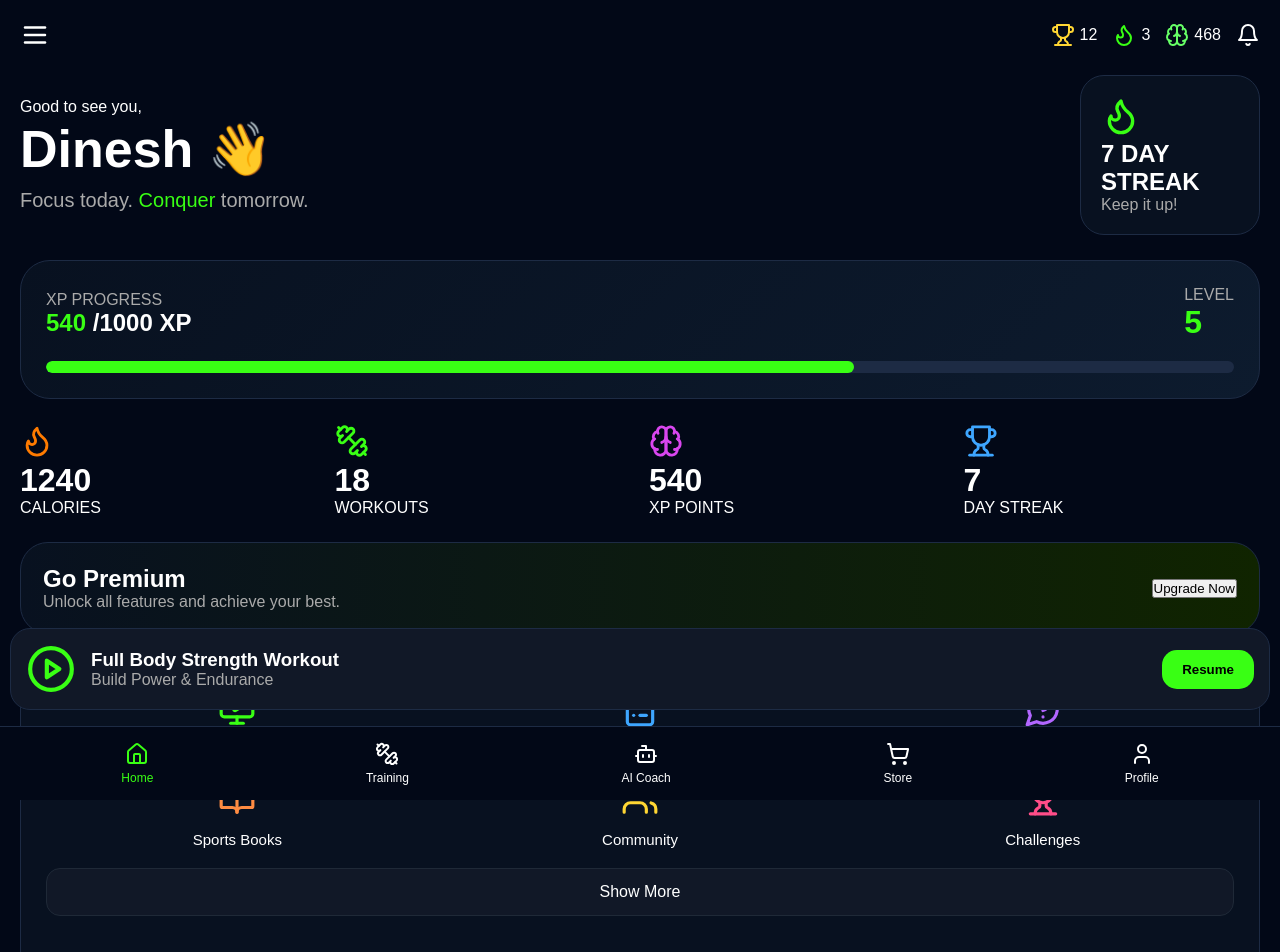
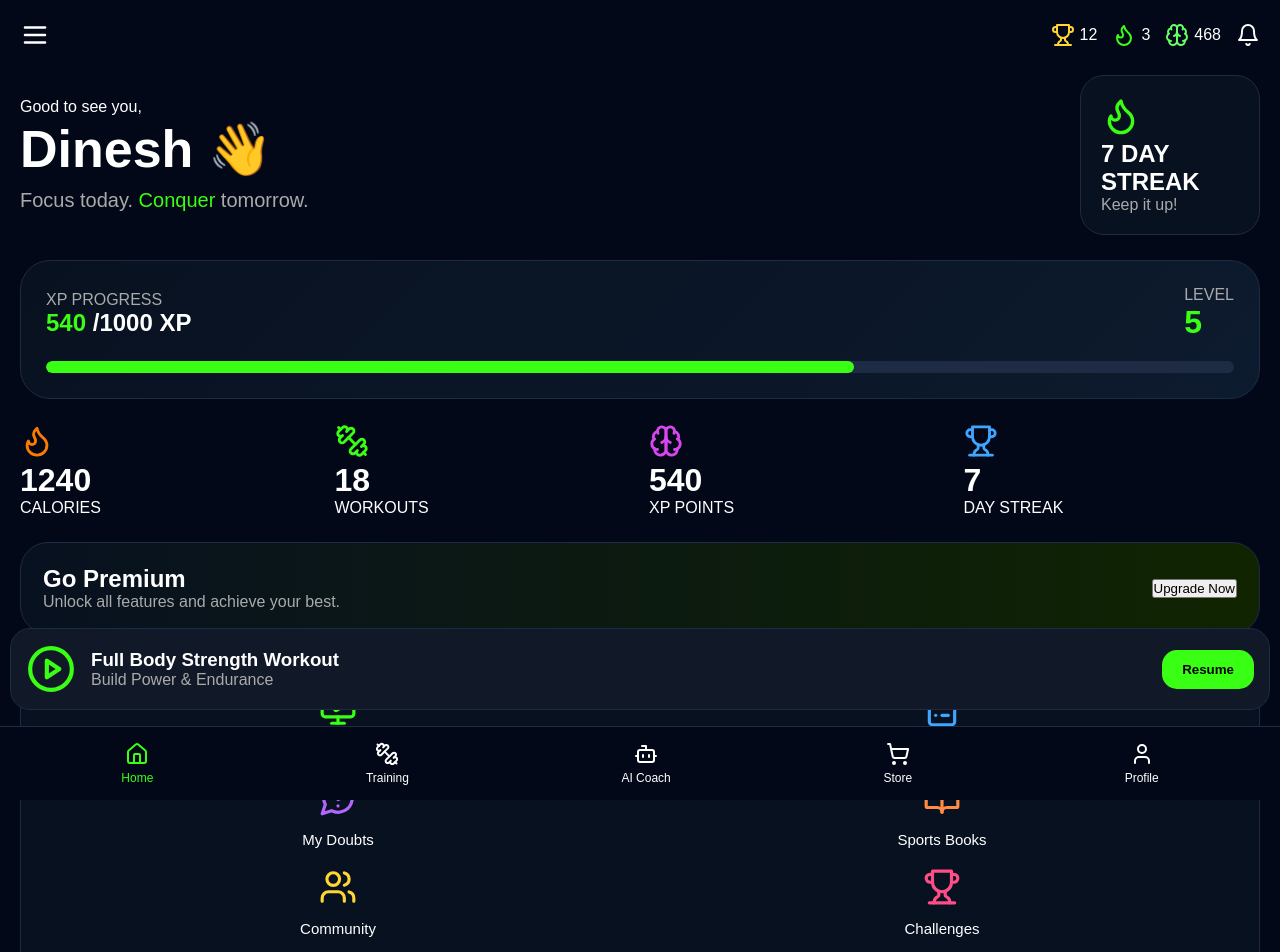
Before and after one commit to dineshsaa93-boop/sportsfitzone, a Next.js app: page / in a window 1280 px wide. Shown: the top 952 px of the page. Built offline with nearby package versions, Linux system fonts and the light colour scheme.

Commit message:
Update page.js

```diff
--- a/app/page.js
+++ b/app/page.js
@@ -500,7 +500,7 @@ premiumBanner: {
 
 featureBox: {
 overflow: "hidden",
-  minHeight: 650,
+  minHeight: "auto",
     marginTop: 30,
     background: "#081120",
     borderRadius: 30,
@@ -510,7 +510,7 @@ overflow: "hidden",
 
   featureGrid: {
     display: "grid",
-    gridTemplateColumns: "repeat(3,1fr)",
+    gridTemplateColumns: "repeat(2,1fr)",
     gap: 20
   },
 
```
